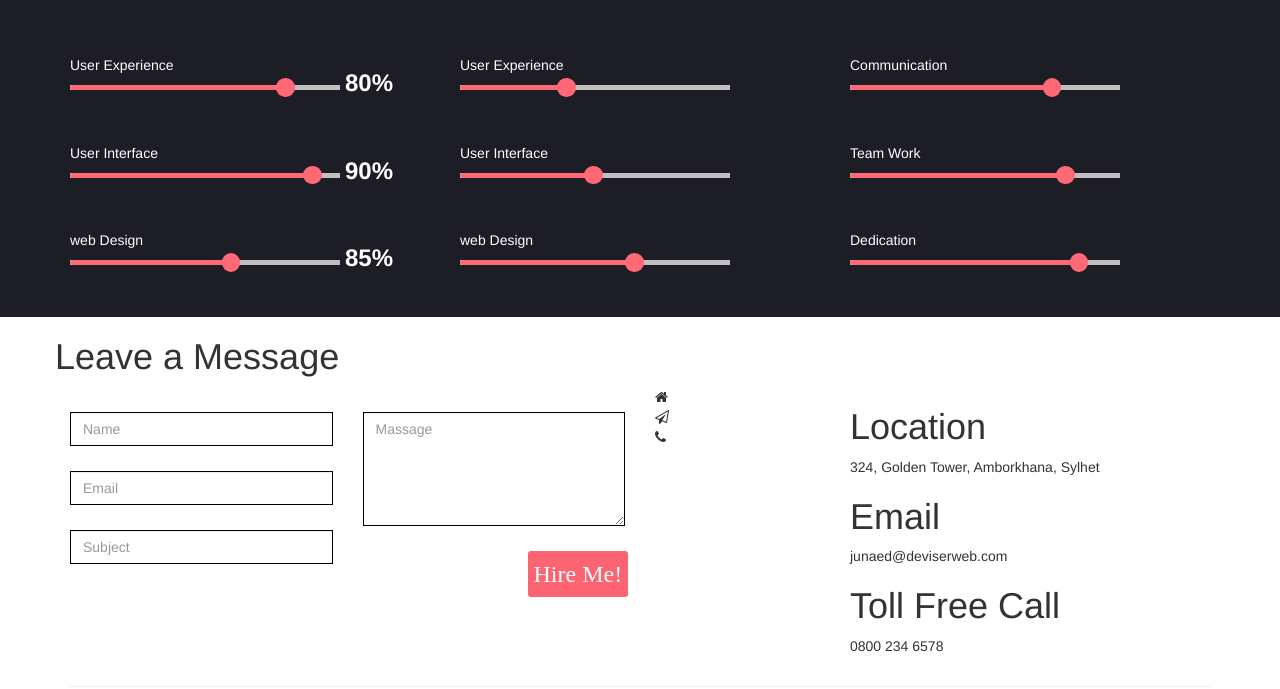
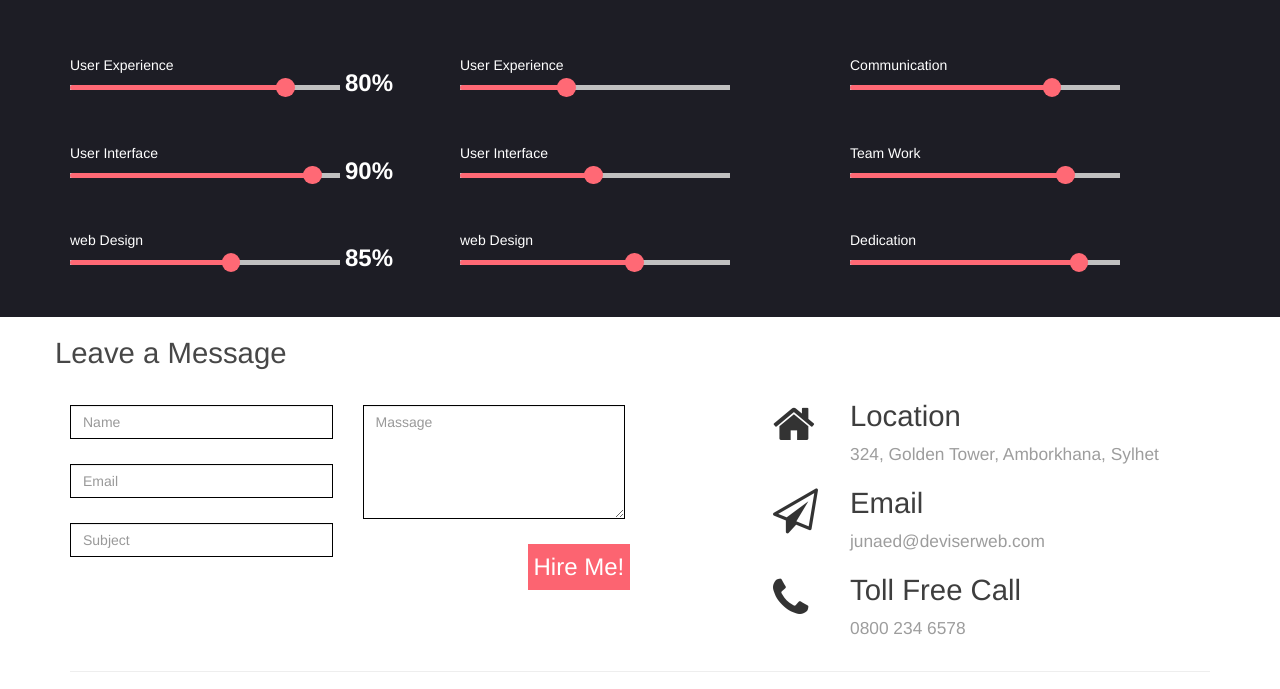
Before and after one commit to litsazib/WebDesign-, a plain HTML site: page index.html in a window 1280 px wide. Shown: the part 2737-3426 px from the top of the page. Drawn offline with nearby package versions, Linux system fonts and the light colour scheme.

Commit message:
footer redesign

```diff
--- a/css/style.css
+++ b/css/style.css
@@ -42,7 +42,7 @@
    padding: 9px 56px;
 }
 #hear_me:hover{
-  background-color: #DC4A3E;
+  background-color: #f02c3c;
 }
 .about_me{
 	background-color:#F9F9F9;
@@ -141,11 +141,12 @@ margin-top:178px;
 	border:none;
 	padding:6px;
 	max-width:170px;
-	font-family: Raleway medium;
 	font-size:18pt;
-	border-radius:3px;
 	color:#fff;
 	margin-left: 165px;
+}
+.hire_me1:hover{
+	background-color:#f02c3c;
 }
 .form-control{
     border-radius: 0;
@@ -202,7 +203,24 @@ margin-top:178px;
 	height:5px;
 	border-radius:0px;
 }
-
+.massage_top h1{
+	font-size:22pt;
+	color:#474747;
+}
+.massage_right i{
+	font-size:45px;
+	cursor:pointer;
+	margin-left: 97px;
+	padding: 21px;
+}
+.massage_right h1{
+	font-size:22pt;
+	color:#3e3e3e;
+}
+.massage_right p{
+	font-size:13pt;
+	color:#9D9D9D;
+}
 .ui-slider-horizontal .ui-slider-handle{
 	top: -7px !important;
 }
```
